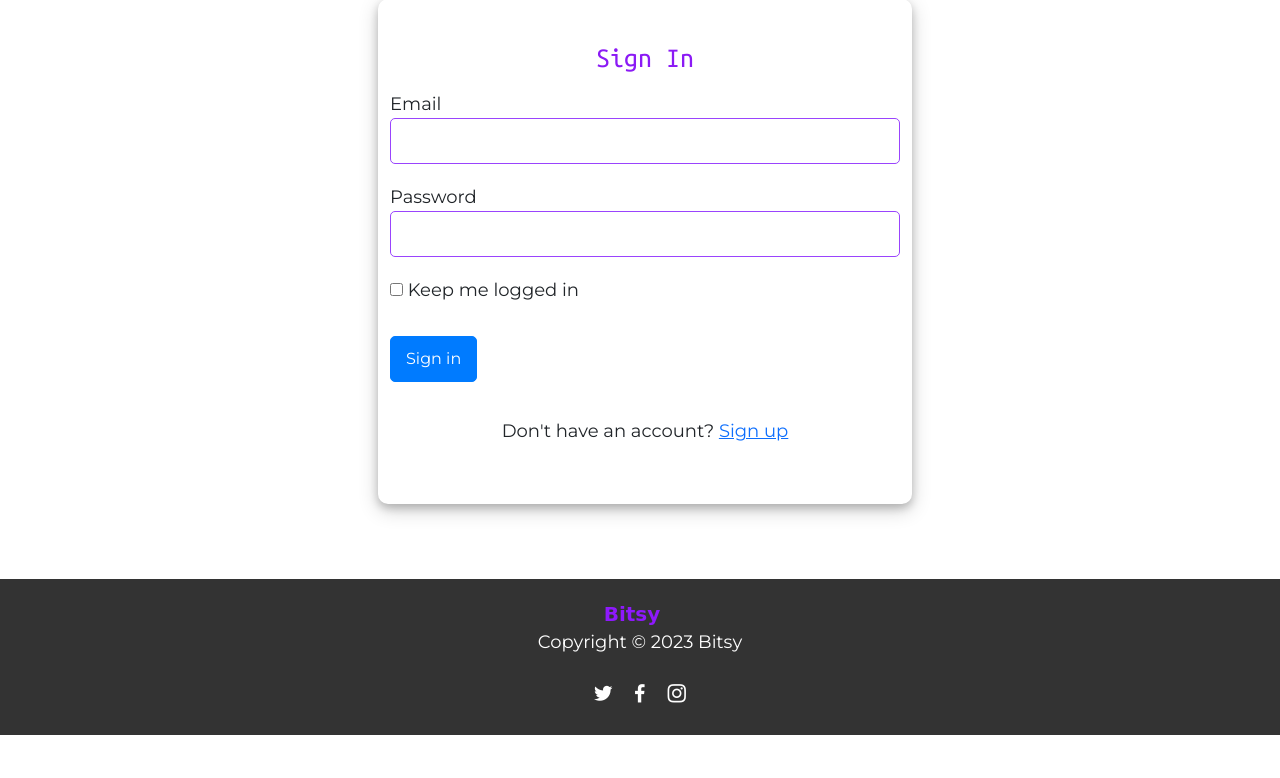
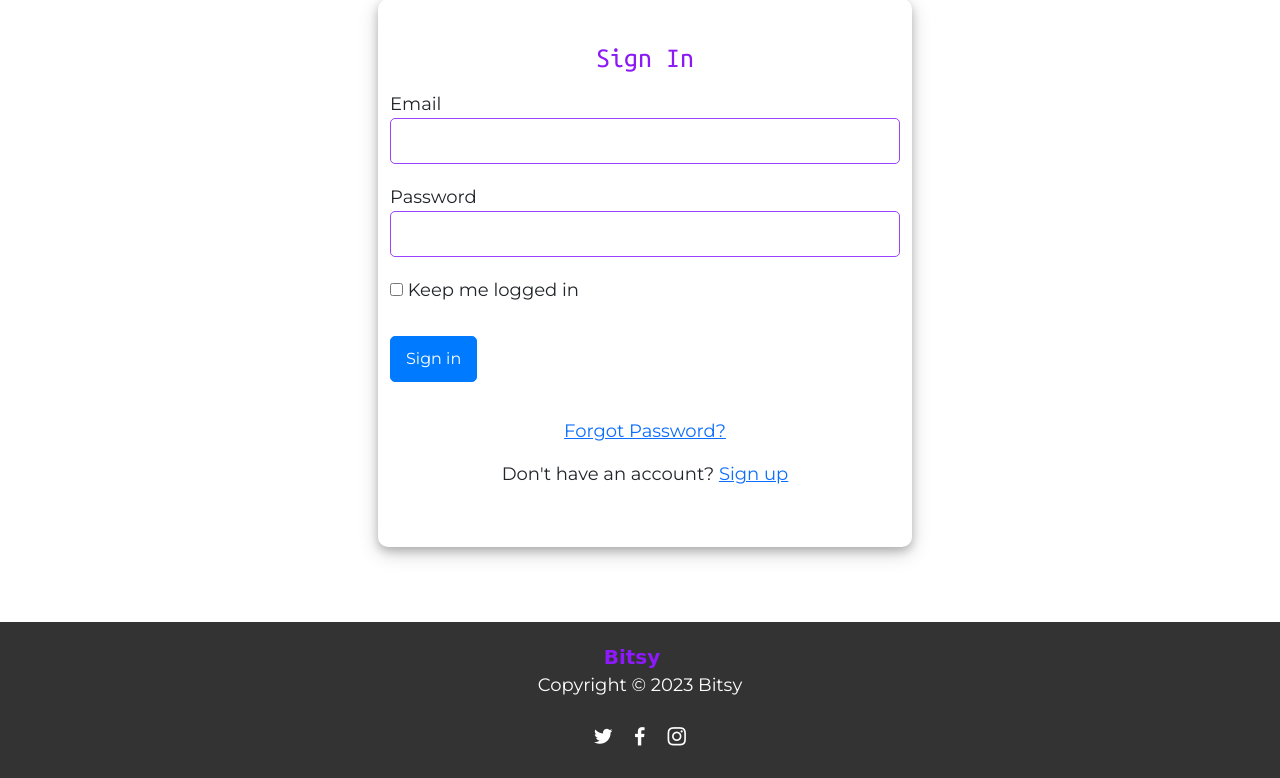
Before and after one commit to kadelcode/url-shortener, a Flask app: page /login in a window 1280 px wide. Shown: the part 76-854 px from the top of the page. Before the commit the page ends 811 px from the top, so only its background shows below. Run offline with Flask 3, Linux system fonts and the light colour scheme; some libraries are stand-ins or nearby versions; some web fonts are replaced.

Commit message:
Add forgot password link to login page

```diff
--- a/core/templates/login.html
+++ b/core/templates/login.html
@@ -28,7 +28,7 @@
             </div>
 
         </form>
-
+            <p class="text-center"><a href="{{url_for('reset_request')}}">Forgot Password?</a></p>
             <p class="text-center"> Don't have an account? <a href="{{url_for('register')}}">Sign up</a></p>
     </div>
     <div class="col-md-3"></div>
```
